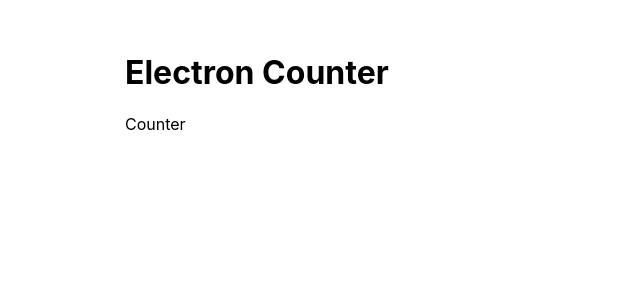
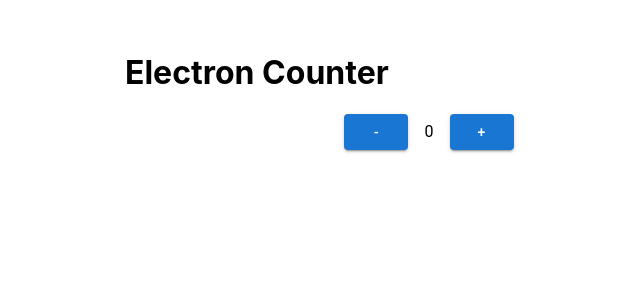
Before and after one commit to chrisvasqm/electron-counter, a React (Vite) app: page / in a window 1280 px wide. Shown: the top 300 px of the page, without its empty margins (211-851 px from the left). Built offline with nearby package versions, Linux system fonts and the light colour scheme.

Commit message:
Add layout

```diff
--- a/src/components/Counter.tsx
+++ b/src/components/Counter.tsx
@@ -1,8 +1,21 @@
+import { Button, Typography } from '@mui/material';
+import { Stack } from '@mui/system';
+import { useState } from 'react';
 
 const Counter = () => {
-  return (
-    <div>Counter</div>
-  )
+    const [counter, setCounter] = useState(0);
+
+    return (
+        <Stack
+            direction='row'
+            alignItems='center'
+            justifyContent='center'
+            gap={2}>
+            <Button variant='contained'>-</Button>
+            <Typography variant='body1'>{counter}</Typography>
+            <Button variant='contained'>+</Button>
+        </Stack>
+    )
 }
 
 export default Counter
```
